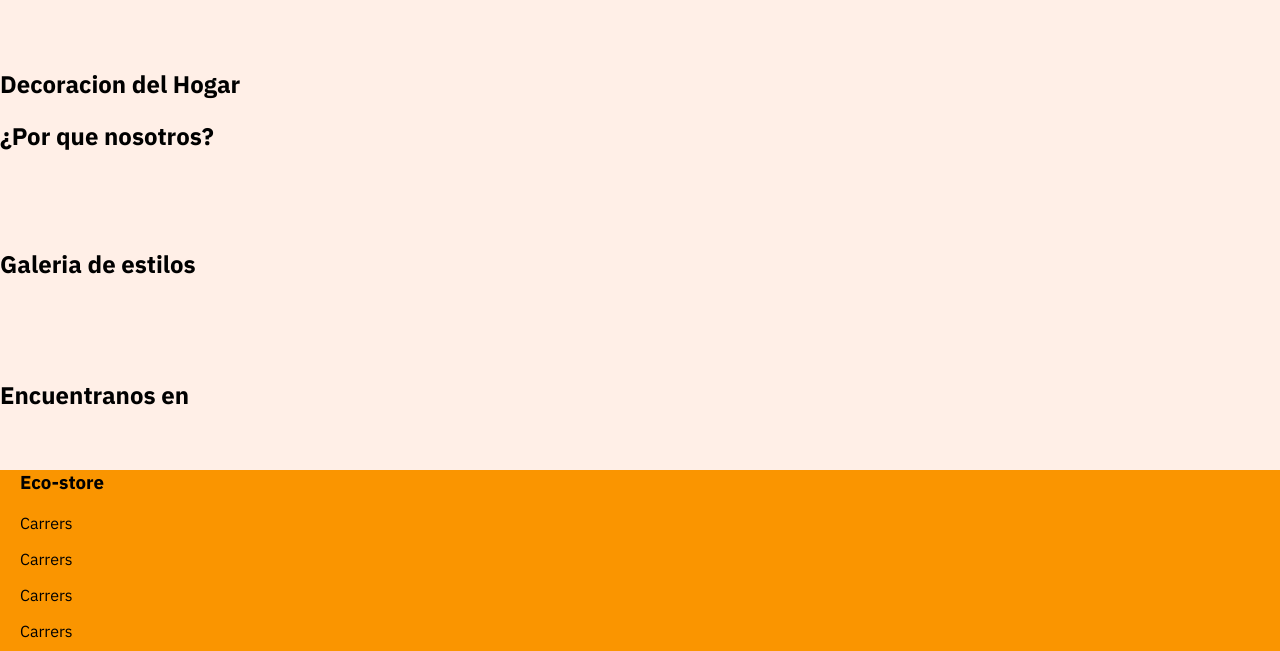
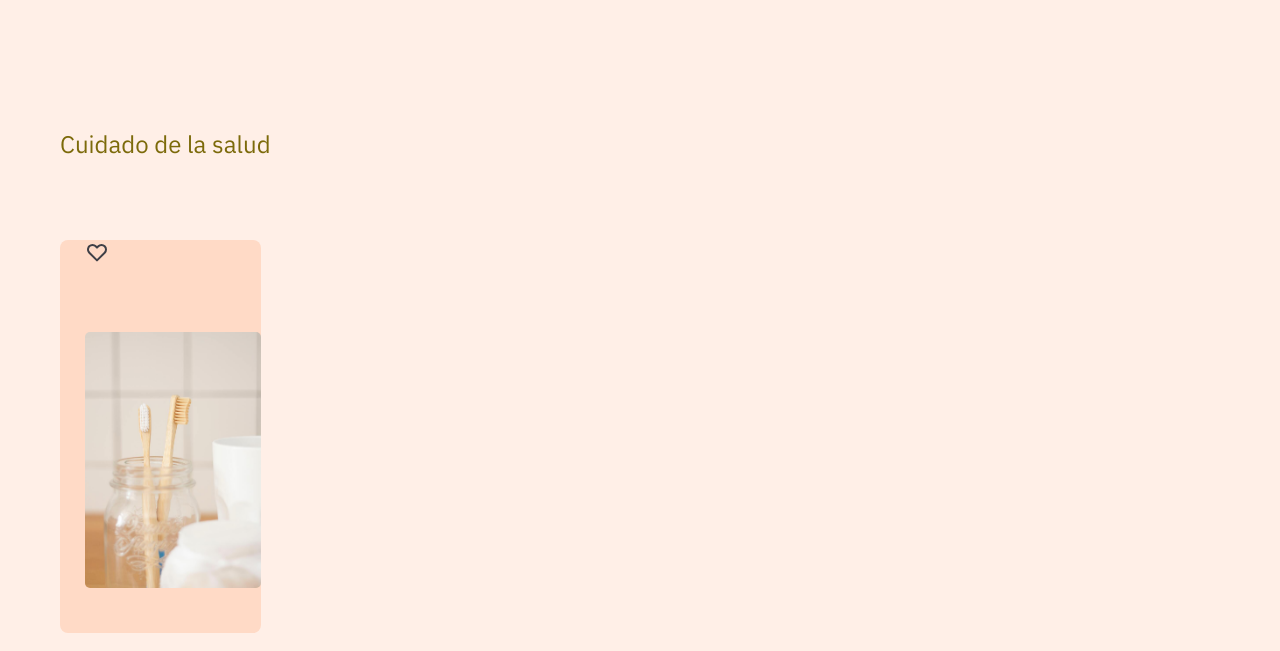
Before and after one commit to felort15/sassProject, a plain HTML site: page index.html in a window 1280 px wide. Shown: the part 703-1354 px from the top of the page. Drawn offline with Linux system fonts and the light colour scheme.

Commit message:
Clase 12/2

```diff
--- a/css/main.css
+++ b/css/main.css
@@ -67,14 +67,55 @@ article img {
   justify-content: center;
 }
 
+section {
+  width: auto;
+  height: auto;
+  padding: 60px;
+}
+section h2 {
+  color: #7C6A0A;
+  font-size: 1.5em;
+}
+section .health-care h2 {
+  font-weight: 300;
+  padding-bottom: 60px;
+}
+section .health-care .card-section {
+  display: flex;
+  width: auto;
+  height: auto;
+}
+section .health-care .card-section .product-card {
+  width: 22vh;
+  height: auto;
+  background-color: #FFDAC6;
+  color: #7C6A0A;
+  padding-left: 25px;
+  padding-bottom: 10px;
+  border-radius: 8px;
+}
+section .health-care .card-section .product-card .product-image {
+  width: 100%;
+  height: 100%;
+  display: flex;
+  justify-content: center;
+  align-items: center;
+}
+section .health-care .card-section .product-card .product-image img {
+  width: 16vw;
+  height: 20vw;
+  border-radius: 5px;
+  -o-object-fit: cover;
+     object-fit: cover;
+}
+section .health-care .card-section h3 {
+  font-size: 1.2em;
+}
+
 footer {
+  color: #7C6A0A;
   background-color: #fa9500;
   width: 100%;
   height: 250px;
-  padding-left: 20px;
-}
-footer social-media {
-  display: flex;
-  justify-content: right;
-  gap: 10 px;
+  padding-left: 40px;
 }/*# sourceMappingURL=main.css.map */
--- a/index.html
+++ b/index.html
@@ -53,6 +53,32 @@
                 <img src="./assets/img/main-2.jpg" alt="Foto toalla">
             </div>
         </article>
+        <section class="product-section">
+            <div class="health-care">
+                <h2>Cuidado de la salud</h2>
+                <div class="card-section">
+                    <div class="product-card">
+                        <div class="icon">
+                            <svg width="24" height="24" viewBox="0 0 24 24" fill="none" xmlns="http://www.w3.org/2000/svg">
+                                <path
+                                    d="M3.34255 7.7779C3.5687 7.23194 3.90017 6.73586 4.31804 6.31799C4.7359 5.90012 5.23198 5.56865 5.77795 5.3425C6.32392 5.11635 6.90909 4.99995 7.50004 4.99995C8.09099 4.99995 8.67616 5.11635 9.22213 5.3425C9.7681 5.56865 10.2642 5.90012 10.682 6.31799L12 7.63599L13.318 6.31799C14.162 5.47407 15.3066 4.99997 16.5 4.99997C17.6935 4.99997 18.8381 5.47407 19.682 6.31799C20.526 7.16191 21.0001 8.30651 21.0001 9.49999C21.0001 10.6935 20.526 11.8381 19.682 12.682L12 20.364L4.31804 12.682C3.90017 12.2641 3.5687 11.7681 3.34255 11.2221C3.1164 10.6761 3 10.0909 3 9.49999C3 8.90904 3.1164 8.32387 3.34255 7.7779Z"
+                                    stroke="#3F3F46" stroke-width="2" stroke-linecap="round" stroke-linejoin="round" />
+                            </svg>
+                         </div>
+                         <div class="product-image">
+                            <img src="./assets/img/products/toothbrush.jpg" alt="toothbrush">
+                        </div>
+                        <h3>Cepillo de Bamboo</h3>
+                        <p>Paquete de 2 unidades</p>
+
+                    </div>
+                </div>
+            </div>
+
+
+
+        </section>
+
         <section>
                 <div class="furniture">
                     <h2>Decoracion del Hogar</h2>
```
Also changed, not shown: 1 other file.
